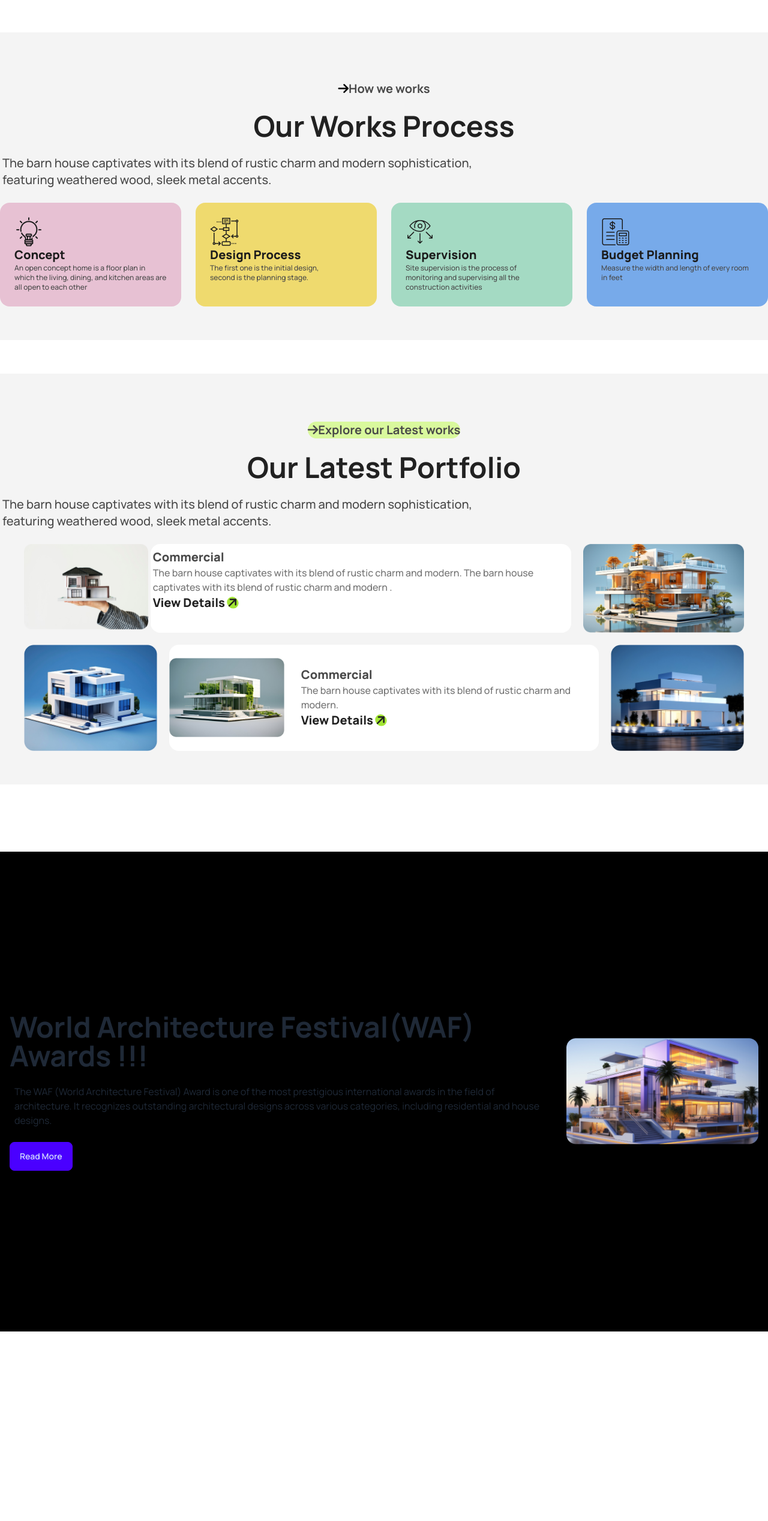
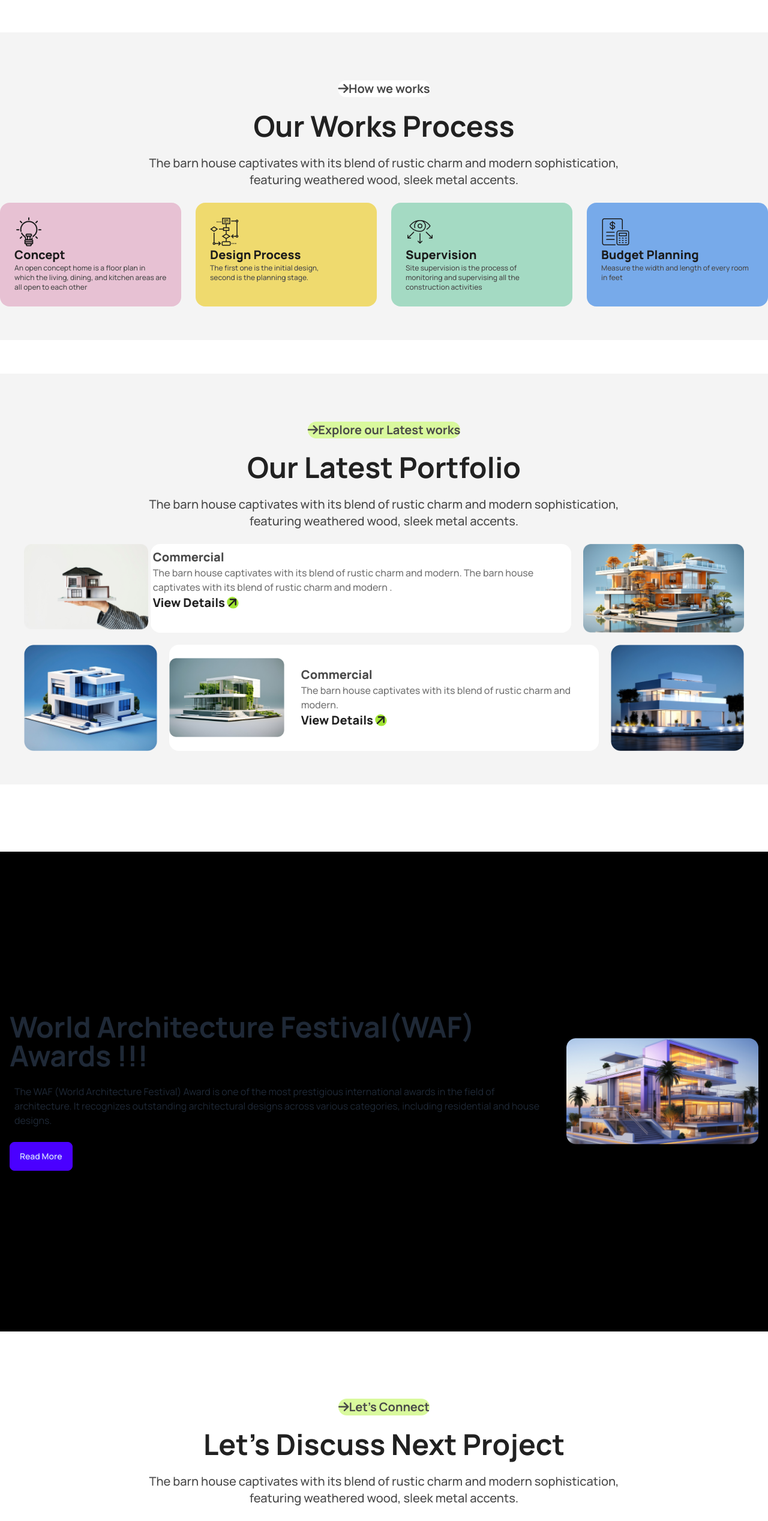
Before and after one commit to nabidrohan/house-design, a plain HTML site: page index.html in a window 1280 px wide. Shown: the part 1393-3929 px from the top of the page at 60% size. Before the commit the page ends 3725 px from the top, so only its background shows below. Drawn offline with nearby package versions, Linux system fonts and the light colour scheme.

Commit message:
added half of 4 section with all requirements fufill

```diff
--- a/index.html
+++ b/index.html
@@ -237,10 +237,10 @@
         </section>
         <section class="bg-[#F4F4F4] max-w-7xl mx-auto my-14 py-14">
             <div class="text-center my-6">
-                <h6 class=" text-xl font-bold text-[#494949] rounded-3xl my-6"><i
-                        class="fa-solid fa-arrow-right text-[black]"></i>How we works</h6>
+                <button class="text-xl font-bold text-[#494949] rounded-3xl bg-white"><i
+                    class="fa-solid fa-arrow-right"></i>How we works</button>
                 <h3 class="text-5xl font-bold text-[#212121] my-6">Our Works Process</h3>
-                <p class="text-xl text-justify px-3 lg:px-1 font-medium text-[#494949] my-6">The barn house captivates
+                <p class="text-xl text-justify px-3 lg:px-1 lg:text-center font-medium text-[#494949] my-6">The barn house captivates
                     with its blend of rustic charm and modern sophistication,
                     <br> featuring weathered wood, sleek metal accents.
                 </p>
@@ -286,7 +286,7 @@
                 <button class="text-xl font-bold text-[#494949] rounded-3xl bg-lime-200"><i
                         class="fa-solid fa-arrow-right"></i>Explore our Latest works</button>
                 <h3 class="text-5xl font-bold text-[#212121] my-6">Our Latest Portfolio</h3>
-                <p class="text-xl text-justify px-2 lg:px-1 font-medium text-[#494949] my-6">The barn house captivates
+                <p class="text-xl text-justify px-2 lg:px-1 lg:text-center font-medium text-[#494949] my-6">The barn house captivates
                     with its blend of rustic charm and modern sophistication,
                     <br> featuring weathered wood, sleek metal accents.
                 </p>
@@ -359,6 +359,19 @@
               </div>
 
         </section>
+        <section>
+            <div class="text-center my-6">
+                <button class="text-xl font-bold text-[#494949] rounded-3xl bg-lime-200"><i
+                        class="fa-solid fa-arrow-right"></i>Let’s Connect</button>
+                <h3 class="text-5xl font-bold text-[#212121] my-6">Let’s Discuss Next Project</h3>
+                <p class="text-xl text-justify px-2 lg:px-1 font-medium lg:text-center text-[#494949] my-6">The barn house captivates
+                    with its blend of rustic charm and modern sophistication,
+                    <br> featuring weathered wood, sleek metal accents.
+                </p>
+
+            </div>
+        </section>
+
 
 
     </main>
```
